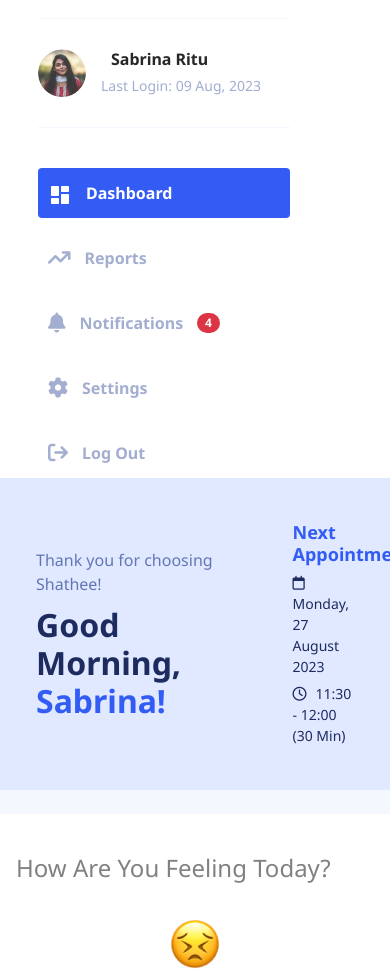
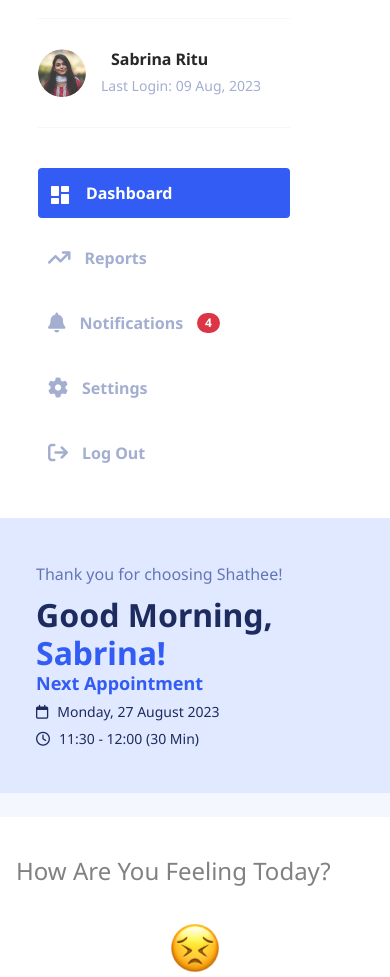
Before and after one commit to ajoy-code-dreamer/Shathee-Medical, a plain HTML site: page index.html in a window 390 px wide. Shown: the part 123-1100 px from the top of the page. Drawn offline with nearby package versions, Linux system fonts and the light colour scheme.

Commit message:
added some responsive design

```diff
--- a/css/style.css
+++ b/css/style.css
@@ -130,7 +130,7 @@ body {
 }
 .sidebar_wrapper {
   background-color: var(--white-clr);
-  padding: 40px 100px 0 38px;
+  padding: 40px 100px 40px 38px;
 }
 .brand_logo {
   padding-bottom: 40px;
--- a/index.html
+++ b/index.html
@@ -133,7 +133,7 @@
               <div class="row">
                 <div class="col p-0">
                   <div class="row user_interfaceWrapper mb-4">
-                    <div class="col-9">
+                    <div class="col-lg-9">
                       <div class="user_interfaceNameMain">
                         <p class="interface_commonDialog">
                           Thank you for choosing Shathee!
@@ -144,7 +144,7 @@
                         </h2>
                       </div>
                     </div>
-                    <div class="col-3">
+                    <div class="col-lg-3">
                       <div class="user_appointmentWrapper">
                         <h5 class="user_appointment">Next Appointment</h5>
                         <p class="user_appointmentDate">
```
Also changed, not shown: pages/bloodPressure.html (+2 -2 lines), pages/bloodSugar.html (+2 -2 lines).
